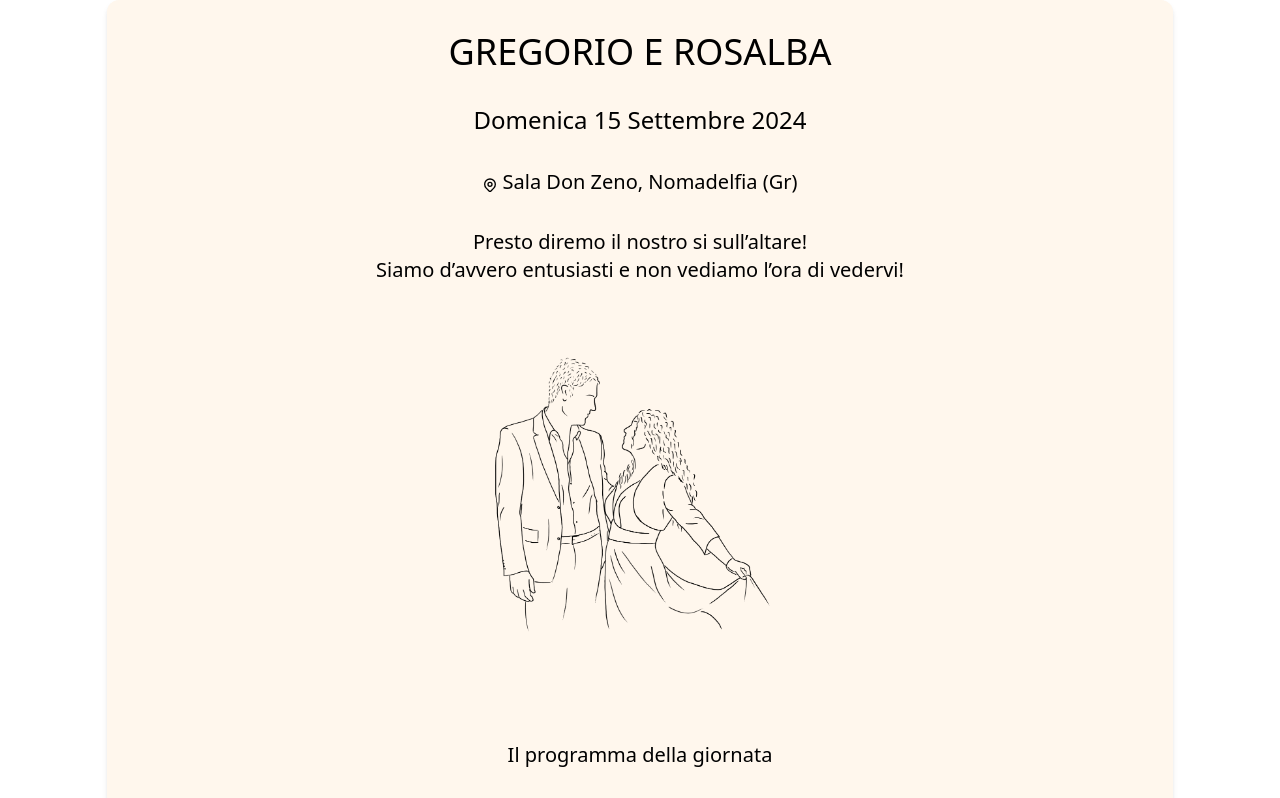
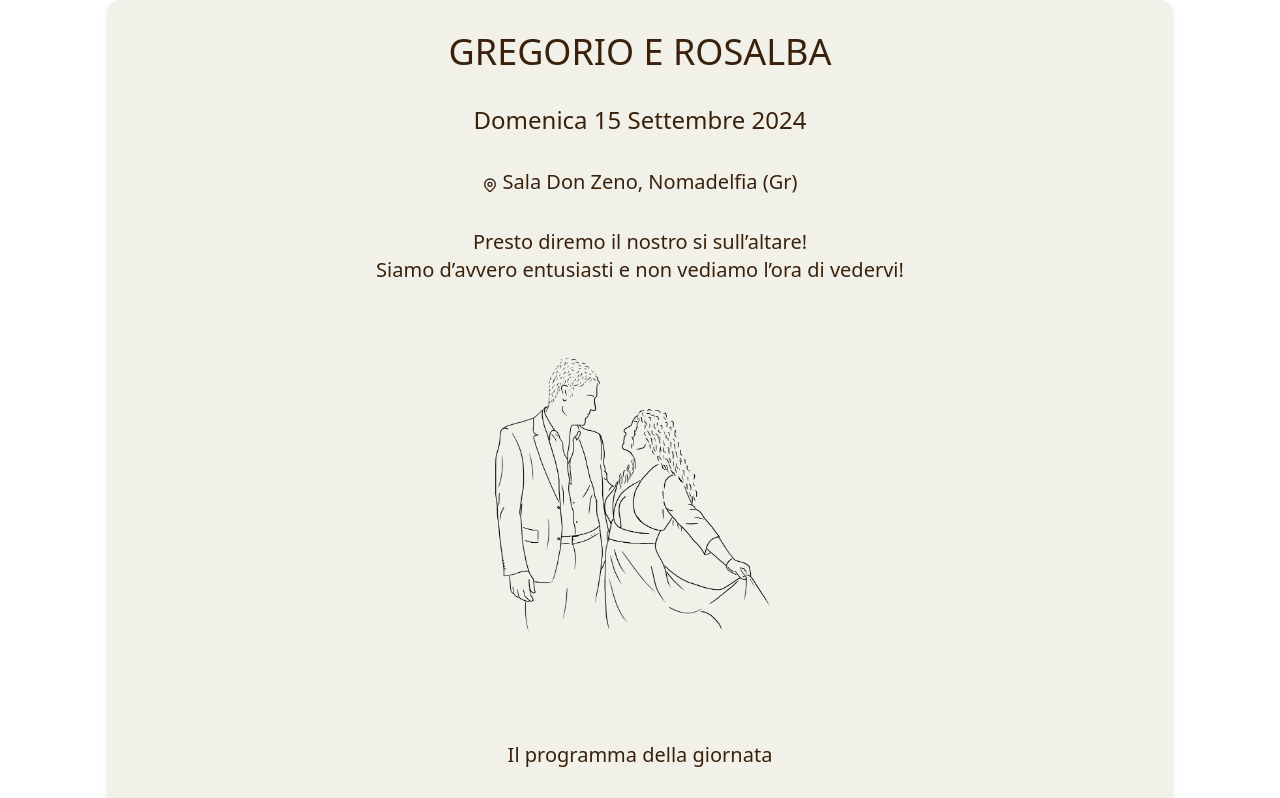
Before and after one commit to dido18/wedding-site, a website: page index.html in a window 1280 px wide. Shown: the top 798 px of the page. Drawn offline with Linux system fonts and the light colour scheme; a web font is replaced by a local one.

Commit message:
use color custom

```diff
--- a/index.html
+++ b/index.html
@@ -10,8 +10,8 @@
 </head>
 <body>
 <div>
-    <div class="flex items-center justify-center text-stone-950" id="anchor-name">
-        <div class="flex flex-col justify-center items-center space-y-8 w-5/6 text-center p-8 rounded-xl shadow-md shadow-black-800 bg-orange-50">
+    <div class="flex items-center justify-center text-brown-900" id="anchor-name">
+        <div class="flex flex-col justify-center items-center space-y-8 w-5/6 text-center p-8 rounded-xl shadow-md shadow-black-800 bg-brown">
             <h1 class="text-4xl text-opacity-100">GREGORIO E ROSALBA</h1>
 
             <h1 class="text-2xl">Domenica 15 Settembre 2024</h1>
--- a/tailwind.config.js
+++ b/tailwind.config.js
@@ -6,6 +6,10 @@ module.exports = {
      './index.html',
   ],
   theme: {
+    colors: {
+        'brown': '#f1f1ea',
+        'brown-900': '#3a210c',
+    },
     extend: {
       fontFamily: {
         'sans': ['Fondamento', ...defaultTheme.fontFamily.sans]
```
Also changed, not shown: dist/output.css, 1 other file.
